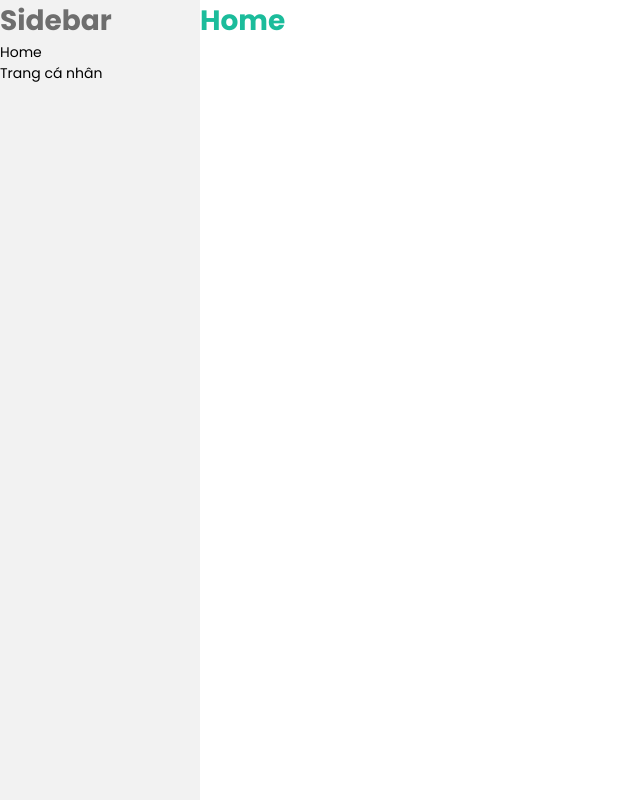
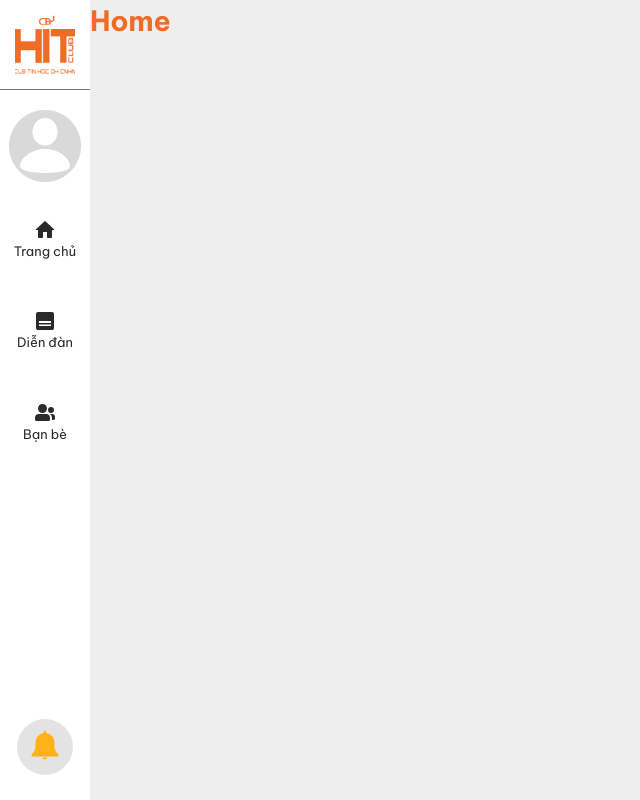
Before and after one commit to HIT-ProL7/pro-l7-client, a Vue app: page / in a window 1280 px wide. Shown: the whole page, without its empty margins (0-640 px from the left). Built offline with nearby package versions, Linux system fonts and the light colour scheme.

Commit message:
feat: add sidebar component (#7)
* feat: add sidebar component

* sidebar_add_transition

* sidebar_adds_transition

```diff
--- a/src/components/Sidebar.vue
+++ b/src/components/Sidebar.vue
@@ -1,17 +1,95 @@
 <script setup lang="js"></script>
 
 <template>
-  <div class="side-bar-wrapper">
-    <h1>Sidebar</h1>
-    <p><router-link to="/">Home</router-link></p>
-    <p><router-link to="personal-infor">Trang cá nhân</router-link></p>
-  </div>
+    <div class="side-bar">
+        <div class="logo">
+        <img   src="../assets/logo.png" alt="logo">
+    </div> <br>
+        <div class="avatar">
+           <img  src="../assets/avatar.png" alt="">
+        </div>
+        <div class="icon-cha">
+        <div class="icon">
+            <svg  xmlns="http://www.w3.org/2000/svg" width="24px" height="24px" viewBox="0 0 24 24"><path fill="currentColor" d="M10 19v-5h4v5c0 .55.45 1 1 1h3c.55 0 1-.45 1-1v-7h1.7c.46 0 .68-.57.33-.87L12.67 3.6c-.38-.34-.96-.34-1.34 0l-8.36 7.53c-.34.3-.13.87.33.87H5v7c0 .55.45 1 1 1h3c.55 0 1-.45 1-1"/></svg>
+            <p>Trang chủ</p>
+        </div>
+        <div class="icon">
+            <svg xmlns="http://www.w3.org/2000/svg" width="24px" height="24px" viewBox="0 0 24 24"><path fill="currentColor" d="M19 21H5q-.825 0-1.412-.587T3 19V5q0-.825.588-1.412T5 3h14q.825 0 1.413.588T21 5v14q0 .825-.587 1.413T19 21M6 14h12v-2H6zm0 3h12v-1.5H6z"/></svg>
+            <p>Diễn đàn</p>
+        </div>
+        <div class="icon">
+            <svg xmlns="http://www.w3.org/2000/svg" width="24px" height="24px" viewBox="0 0 24 24"><g fill="none"><path d="M24 0v24H0V0zM12.593 23.258l-.011.002l-.071.035l-.02.004l-.014-.004l-.071-.035q-.016-.005-.024.005l-.004.01l-.017.428l.005.02l.01.013l.104.074l.015.004l.012-.004l.104-.074l.012-.016l.004-.017l-.017-.427q-.004-.016-.017-.018m.265-.113l-.013.002l-.185.093l-.01.01l-.003.011l.018.43l.005.012l.008.007l.201.093q.019.005.029-.008l.004-.014l-.034-.614q-.005-.019-.02-.022m-.715.002a.02.02 0 0 0-.027.006l-.006.014l-.034.614q.001.018.017.024l.015-.002l.201-.093l.01-.008l.004-.011l.017-.43l-.003-.012l-.01-.01z"/><path fill="currentColor" d="M13 13a4 4 0 0 1 4 4v1.5a1.5 1.5 0 0 1-1.5 1.5h-12A1.5 1.5 0 0 1 2 18.5V17a4 4 0 0 1 4-4zm6 0a3 3 0 0 1 3 3v1.5a1.5 1.5 0 0 1-1.5 1.5H19v-2a5 5 0 0 0-2-4zM9.5 3a4.5 4.5 0 1 1 0 9a4.5 4.5 0 0 1 0-9M18 6a3 3 0 1 1 0 6a3 3 0 0 1 0-6"/></g></svg>
+            <p>Bạn bè</p>
+        </div></div>
+        <div class="chuong">
+            <svg style="color: #FFB218;" xmlns="http://www.w3.org/2000/svg" width="32px" height="32px" viewBox="0 0 36 36"><path fill="currentColor" d="m32.85 28.13l-.34-.3A14.4 14.4 0 0 1 30 24.9a12.6 12.6 0 0 1-1.35-4.81v-4.94A10.81 10.81 0 0 0 19.21 4.4V3.11a1.33 1.33 0 1 0-2.67 0v1.31a10.81 10.81 0 0 0-9.33 10.73v4.94a12.6 12.6 0 0 1-1.35 4.81a14.4 14.4 0 0 1-2.47 2.93l-.34.3v2.82h29.8Z" class="clr-i-solid clr-i-solid-path-1"/><path fill="currentColor" d="M15.32 32a2.65 2.65 0 0 0 5.25 0Z" class="clr-i-solid clr-i-solid-path-2"/><path fill="none" d="M0 0h36v36H0z"/></svg>
+        </div>
+    </div>
 </template>
 
 <style lang="scss" scoped>
-div.side-bar-wrapper {
-  width: 200px;
-  height: 100vh;
-  background-color: $body-color;
-}
+
+    .side-bar{
+        width: 90px;
+        height: 100vh;
+        background-color: white;
+        font-size: 13px;
+        text-align: center;
+        display: flex;
+        flex-direction: column;
+        align-items: center;
+        .logo{
+            border-bottom: 1px solid  #777575;
+            width: 90px;
+            height: 90px;
+            padding: 15px;
+            img{
+                height: 100%;
+                width: 100%;
+                object-fit: cover;
+            }
+        }
+        .avatar{
+            width: 72px;
+            height: 72px;
+            margin-bottom: 16px;
+            img{
+                height: 100%;
+                width: 100%;
+                object-fit: cover;
+
+            }
+        }
+        .icon-cha{
+        width: 80px;
+        height: 296px;
+        padding: 4px 4px 56px 4px;
+        }
+        .icon:hover{
+            background-color: #F06C25;
+            color: white;
+            cursor: pointer;
+            transition: 0.5s;
+        }
+        .icon{
+           padding: 16px 0;
+            padding-left: 4px;
+            padding-right: 4px;
+            margin-bottom: 16px;
+            display: flex;
+            align-items: center;
+            flex-wrap: wrap;
+            justify-content: center;
+            border-radius: 8px;
+            }
+        .chuong{
+            border-radius: 100%;
+            background-color: #E3E3E3;
+            width: 56px;
+            height: 56px;
+            padding: 10px;
+            bottom: 25px;
+            position: absolute;
+        }
+    }
 </style>
--- a/src/styles/_font.scss
+++ b/src/styles/_font.scss
@@ -1 +1 @@
-@import url('https://fonts.googleapis.com/css2?family=Poppins:ital,wght@0,100;0,200;0,300;0,400;0,500;0,600;0,700;0,800;0,900;1,100;1,200;1,300;1,400;1,500;1,600;1,700;1,800;1,900&display=swap');
+@import url('https://fonts.googleapis.com/css2?family=Be+Vietnam+Pro:ital,wght@0,100;0,200;0,300;0,400;0,500;0,600;0,700;0,800;0,900;1,100;1,200;1,300;1,400;1,500;1,600;1,700;1,800;1,900&display=swap');
--- a/src/styles/_normalize.scss
+++ b/src/styles/_normalize.scss
@@ -35,12 +35,12 @@ input {
 }
 
 body {
-  background: #fff;
+  background: $body-color;
   font-size: 14px;
   line-height: 1.5;
   color: $text-color;
   margin: 0 auto;
-  font-family: 'Poppins', sans-serif;
+  font-family: $text-font;
   -webkit-font-smoothing: antialiased !important;
   -moz-osx-font-smoothing: grayscale !important;
   position: relative;
--- a/src/styles/_variables.scss
+++ b/src/styles/_variables.scss
@@ -1,5 +1,6 @@
 // Write variable scss
-$color-primary: #1bbc9b;
-$body-color: #f2f2f2;
-$text-color: #6e6e6e;
+$color-primary: #F06C25;
+$body-color: #EEEEEE;
+$text-color: #2A2A2A;
 $text-white: #ffffff;
+$text-font: "Be Vietnam Pro", sans-serif;
```
Also changed, not shown: src/assets/avatar.png (added), src/assets/logo.png (added).
